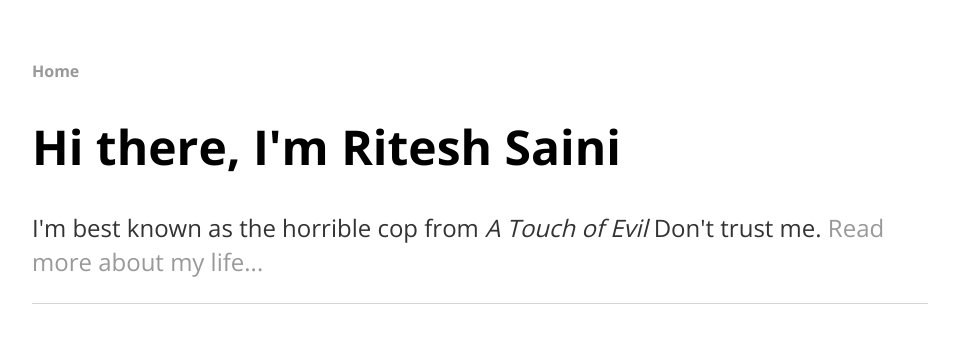
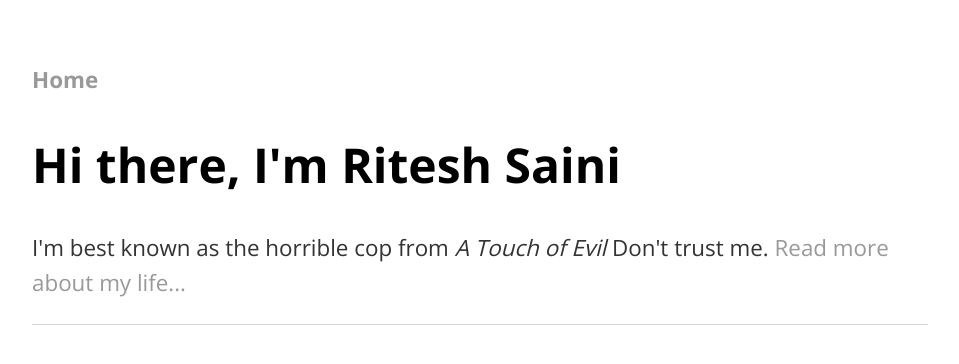
Before and after one commit to heyitsritesh/prideofelites.github.io, a Jekyll site: the page built from index.html, in a window 1280 px wide. Shown: the top 364 px of the page, without its empty margins (160-1119 px from the left). Built offline with Jekyll 4.4.1, drawn with Linux system fonts in a browser that asks for light colours.

Commit message:
Update main.css

```diff
--- a/css/main.css
+++ b/css/main.css
@@ -26,8 +26,8 @@
     font-size: 2em;
 }
 p {
-    font-size: 1.5em;
-    line-height: 1.4em;
+    font-size: 1.4em;
+    line-height: 1.6em;
     color: #333;
 }
 footer {
@@ -35,11 +35,27 @@
     font-size: .8em;
 }
 
-ul.posts {
-    margin: 20px auto 40px;
-    font-size: 1.5em;
+ul {
+    font-size: 1.4em;
+    line-height: 1.8em;
 }
 
-ul.posts li {
-    list-style: none;
+a.pink-button {
+    display: inline-block;
+    line-height: 25px;
+    font-size: 20px;
+    color: #fff;
+    font-weight: 700;
+    padding: 12px 20px;
+    transition: all linear .2s;
+    text-align: center;
+    text-transform: uppercase;
+    border-radius: 10px;
+    text-decoration: none;
+    background-color: #ed4d83;
+    border-bottom: 5px solid #b73a64;
 }
+
+a.pink-button:hover {
+    box-shadow: 0 8px 6px -6px rgba(0,0,0,.5);
+}
```
